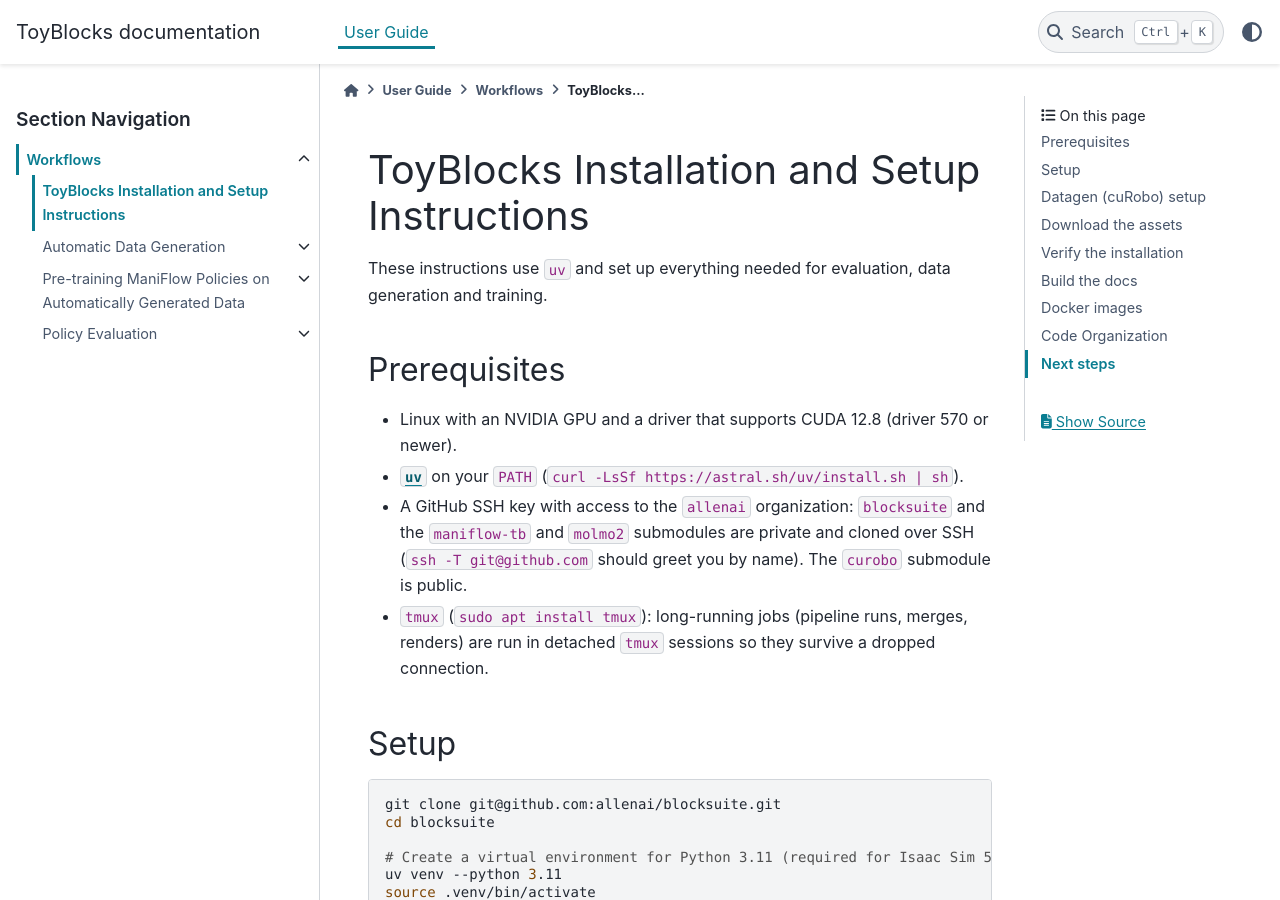
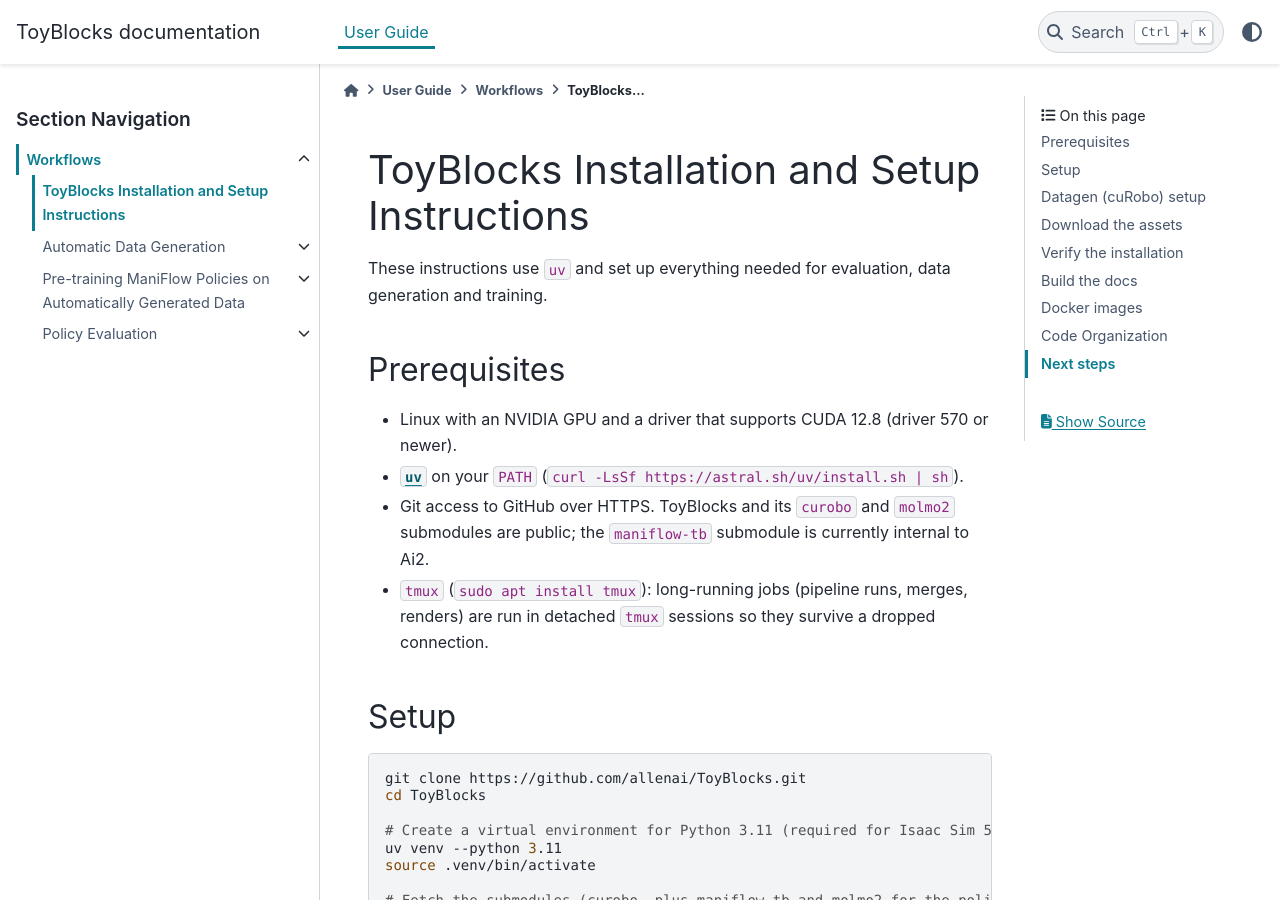
Before and after one commit to allenai/ToyBlocks, a Sphinx documentation site: the page built from docs/source/user_guide/workflows/installation_and_setup_instructions.md, in a window 1280 px wide and 900 px high. Built offline with Sphinx 7.4.7 and the PyData theme 0.15.4, drawn with Linux system fonts in a browser that asks for light colours.

Commit message:
Remove self-hosted CI; clone instructions point at ToyBlocks
- Drop the workflows that run on self-hosted runners (ci-datagen, ci-lint, ci-ping-runner)
  and ci-datagen-skip, which only stood in for ci-datagen: on a public repository they would
  let pull requests from forks run code on those machines.
- README and the installation page clone https://github.com/allenai/ToyBlocks.git, and the
  prerequisites say which repositories are public instead of asking for an SSH key.

````diff
--- a/docs/source/user_guide/workflows/installation_and_setup_instructions.md
+++ b/docs/source/user_guide/workflows/installation_and_setup_instructions.md
@@ -6,14 +6,14 @@ These instructions use `uv` and set up everything needed for evaluation, data ge
 
 - Linux with an NVIDIA GPU and a driver that supports CUDA 12.8 (driver 570 or newer).
 - [`uv`](https://docs.astral.sh/uv/getting-started/installation/) on your `PATH` (`curl -LsSf https://astral.sh/uv/install.sh | sh`).
-- A GitHub SSH key with access to the `allenai` organization: `blocksuite` and the `maniflow-tb` and `molmo2` submodules are private and cloned over SSH (`ssh -T git@github.com` should greet you by name). The `curobo` submodule is public.
+- Git access to GitHub over HTTPS. ToyBlocks and its `curobo` and `molmo2` submodules are public; the `maniflow-tb` submodule is currently internal to Ai2.
 - `tmux` (`sudo apt install tmux`): long-running jobs (pipeline runs, merges, renders) are run in detached `tmux` sessions so they survive a dropped connection.
 
 ## Setup
 
 ```bash
-git clone git@github.com:allenai/blocksuite.git
-cd blocksuite
+git clone https://github.com/allenai/ToyBlocks.git
+cd ToyBlocks
 
 # Create a virtual environment for Python 3.11 (required for Isaac Sim 5.1) and activate it
 uv venv --python 3.11
````
Also changed, not shown: README.md (+5 -4 lines), 4 other files.
